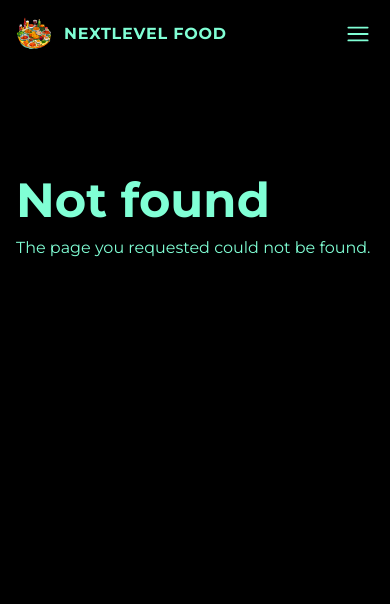
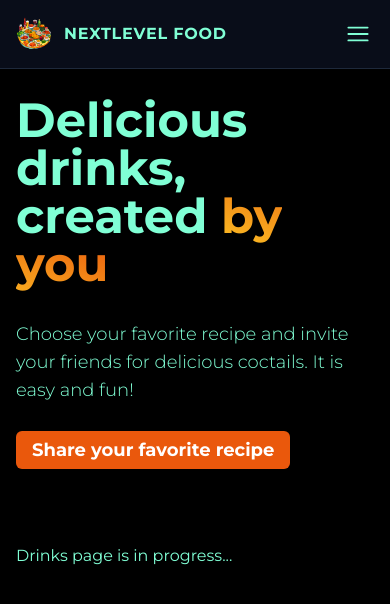
Before and after one commit to wjaqbo/share-menu, a Next.js app: page /drinks in a window 390 px wide. Before the commit this address had no page. Shown: the top 604 px of the page. Built offline with nearby package versions, Linux system fonts and the light colour scheme.

Commit message:
Mobile nav improvements, drinks page added

```diff
--- /dev/null
+++ b/src/app/drinks/page.tsx
@@ -0,0 +1,35 @@
+import Link from "next/link";
+
+export const metadata = {
+  title: "Drinks",
+  description: "Drinks Page",
+};
+export default function DrinksPage() {
+  return (
+    <>
+      <header className="my-20">
+        <h1 className="mb-8 text-5xl font-bold">
+          Delicious drinks, created{" "}
+          <span className="bg-gradient-to-tr from-amber-400 to-orange-600 bg-clip-text text-transparent">
+            by you
+          </span>
+        </h1>
+        <p className="text-lg font-light">
+          Choose your favorite recipe and invite your friends for delicious
+          coctails. It is easy and fun!
+        </p>
+        <div className="mt-8">
+          <Link
+            className="rounded-md border-orange-500 bg-orange-600 px-4 py-2 text-lg font-bold text-white"
+            href="/meals/share"
+          >
+            Share your favorite recipe
+          </Link>
+        </div>
+      </header>
+      <section>
+        <p>Drinks page is in progress...</p>
+      </section>
+    </>
+  );
+}
--- a/src/components/app-header/app-header.tsx
+++ b/src/components/app-header/app-header.tsx
@@ -9,8 +9,8 @@ import Hamburger from "./hamburger";
 
 export default function AppHeader() {
   return (
-    <header className="fixed top-0 z-20 w-full bg-black bg-opacity-60 backdrop-blur-xl md:sticky">
-      <div className="mx-auto flex max-w-screen-lg flex-col justify-between px-4 py-4 md:flex-row md:items-center md:py-0">
+    <header className="fixed top-0 z-20 w-full border-b border-slate-800 bg-slate-900 bg-opacity-60 backdrop-blur-xl md:sticky">
+      <div className="mx-auto flex max-w-screen-lg flex-col justify-between  px-4 py-4 md:flex-row md:items-center md:py-0">
         <Link
           href="/"
           className="mr-auto inline-flex items-center gap-3 font-bold uppercase tracking-wider md:text-xl"
@@ -25,9 +25,12 @@ export default function AppHeader() {
         </Link>
         <Hamburger />
         <AppNavigation>
-          <ul className="flex flex-col gap-8 text-lg font-bold tracking-wider md:flex-row">
+          <ul className="flex flex-col gap-8 text-lg font-bold tracking-wider md:flex-row md:text-sm">
             <li>
               <NavLink href="/meals">Explore Meals</NavLink>
+            </li>
+            <li>
+              <NavLink href="/drinks">Explore Drinks</NavLink>
             </li>
             <li>
               <NavLink href="/community">Foodies Community</NavLink>
```
